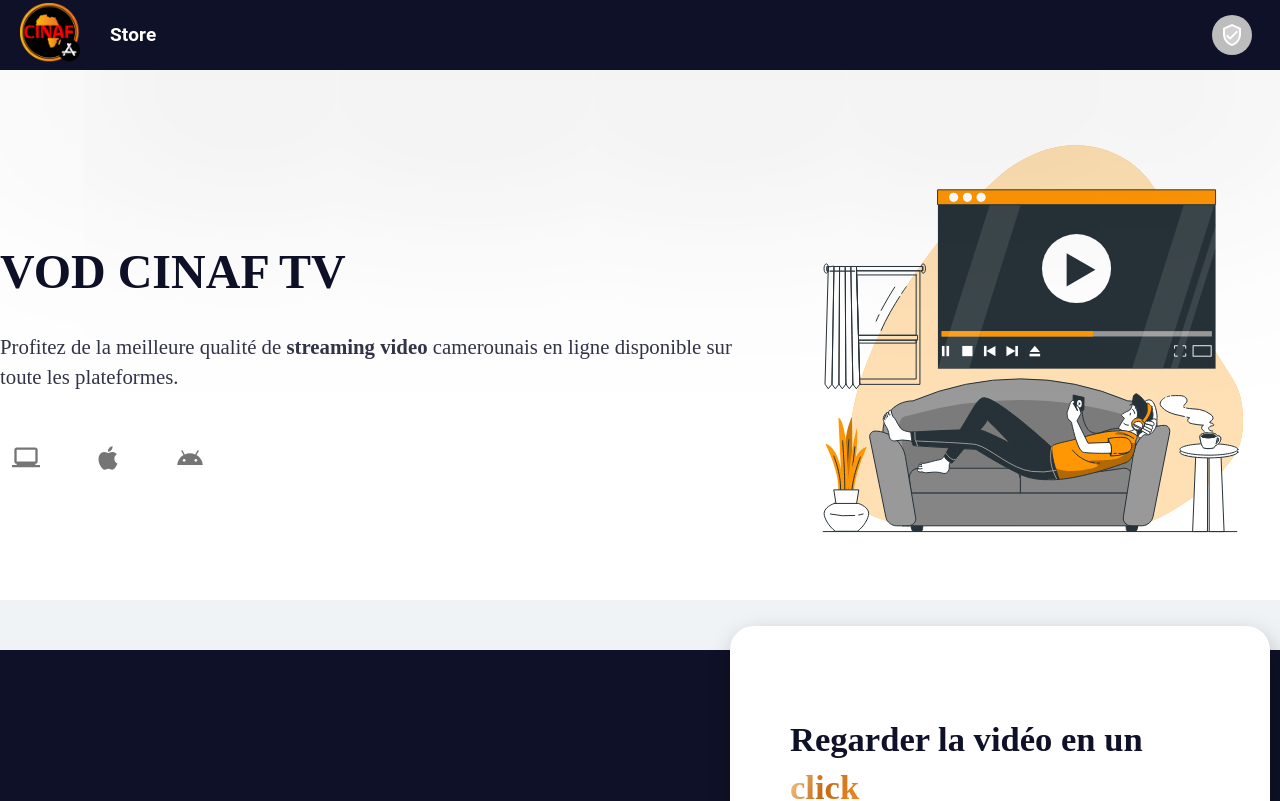
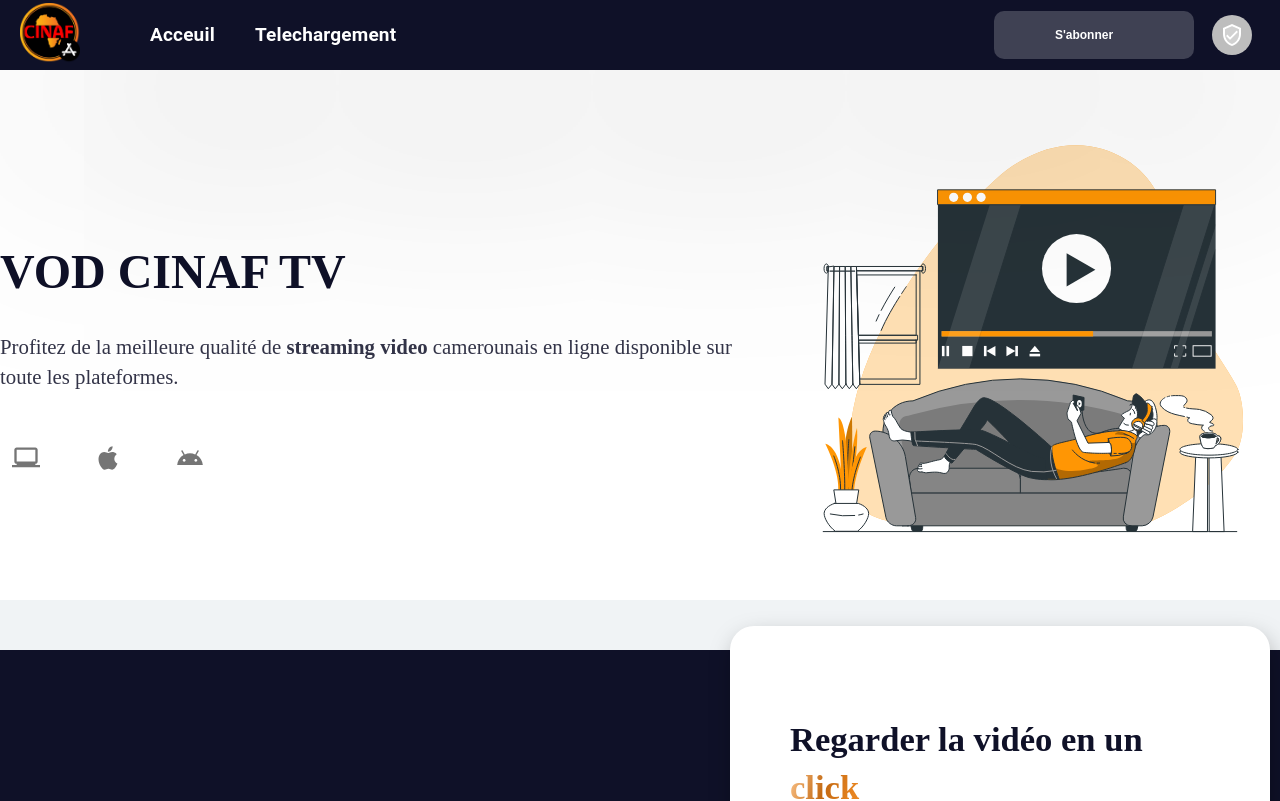
Before and after one commit to IDRISSHACKER/cinaf-app-store, a React (Create React App) app: page /store in a window 1280 px wide. Shown: the top 801 px of the page. Built offline with nearby package versions, Linux system fonts and the light colour scheme.

Commit message:
Add utils link on header

```diff
--- a/src/components/cinafBtn/CinafBtn.scss
+++ b/src/components/cinafBtn/CinafBtn.scss
@@ -5,8 +5,10 @@
 .cinaf-btn{
     padding: 20px;
     border-radius: 10px;
-    font-size: 1.2rem;
+    font-size: 1.1rem;
     font-weight: 700;
+    height: 12px;
+    min-width: 160px;
 
     display: flex;
     align-items: center;
@@ -66,3 +68,18 @@
         color: white !important;
     }
 }
+
+.sm{
+    height: 8px !important;
+    font-size: 12px !important;
+}
+
+
+.btn-nav{
+    background: rgba($color: lighten(#fff, 5), $alpha: 0.2);
+    width: 100px;
+
+    &:hover{
+        background: rgba($color: lighten(#fff, 5), $alpha: 0.4);
+    }
+}
--- a/src/components/cinafBtn/CinafBtn.tsx
+++ b/src/components/cinafBtn/CinafBtn.tsx
@@ -4,7 +4,7 @@
 import "./CinafBtn.scss";
 import { DownloadOutlined } from "@mui/icons-material";
 
-function CinafBtn({children, variant="c-primary", downloadBtn=false}:any){
+function CinafBtn({children, variant="c-primary", downloadBtn=false, noIcon=false}:any){
 
     return (
       <motion.div
@@ -19,11 +19,7 @@
             </div>
           )}
           <div className="text">{children}</div>
-          {!downloadBtn && (
-            <div className="icon">
-              <EastIcon />
-            </div>
-          )}
+          {!downloadBtn && <div className="icon">{!noIcon && <EastIcon />}</div>}
         </button>
       </motion.div>
     );
--- a/src/layouts/Header/Header.scss
+++ b/src/layouts/Header/Header.scss
@@ -25,6 +25,11 @@
         gap: 30px;
 
         .navigation{
+             margin-left: 40px !important;
+             display: flex;
+             align-items: center;
+             justify-content: center;
+             gap: 40px;
             .navItem{
                *{
                 font-size: 19px;
@@ -42,6 +47,10 @@
 
     .endNavigation{
         margin-right: 40px;
+        display: flex;
+        align-items: center;
+        justify-content: center;
+        gap: 10px;
     }
 }
 
--- a/src/layouts/Header/Header.tsx
+++ b/src/layouts/Header/Header.tsx
@@ -7,6 +7,7 @@
 import AdminMenu from "./components/adminMenu/AdminMenu";
 import { useDispatch } from 'react-redux';
 import { setActiveMenu } from "../../redux/store";
+import CinafBtn from "../../components/cinafBtn/CinafBtn";
 
 function Header() {
 
@@ -22,14 +23,30 @@
               </a>
             </div>
             <div className="navigation">
-              <a href={"/store"} className={"link navItem"} style={{textDecoration: "none", color: "#fff"}}>
+              <a
+                href={"/store"}
+                className={"link navItem"}
+                style={{ textDecoration: "none", color: "#fff" }}
+              >
                 <Typography>
-                  <strong>Store</strong>
+                  <strong>Acceuil</strong>
+                </Typography>
+              </a>
+              <a
+                href={"/store"}
+                className={"link navItem"}
+                style={{ textDecoration: "none", color: "#fff" }}
+              >
+                <Typography>
+                  <strong>Telechargement</strong>
                 </Typography>
               </a>
             </div>
           </div>
           <div className="endNavigation">
+            <CinafBtn variant={"btn-nav sm"} noIcon>
+              S'abonner
+            </CinafBtn>
             <AdminMenu />
           </div>
         </div>
```
